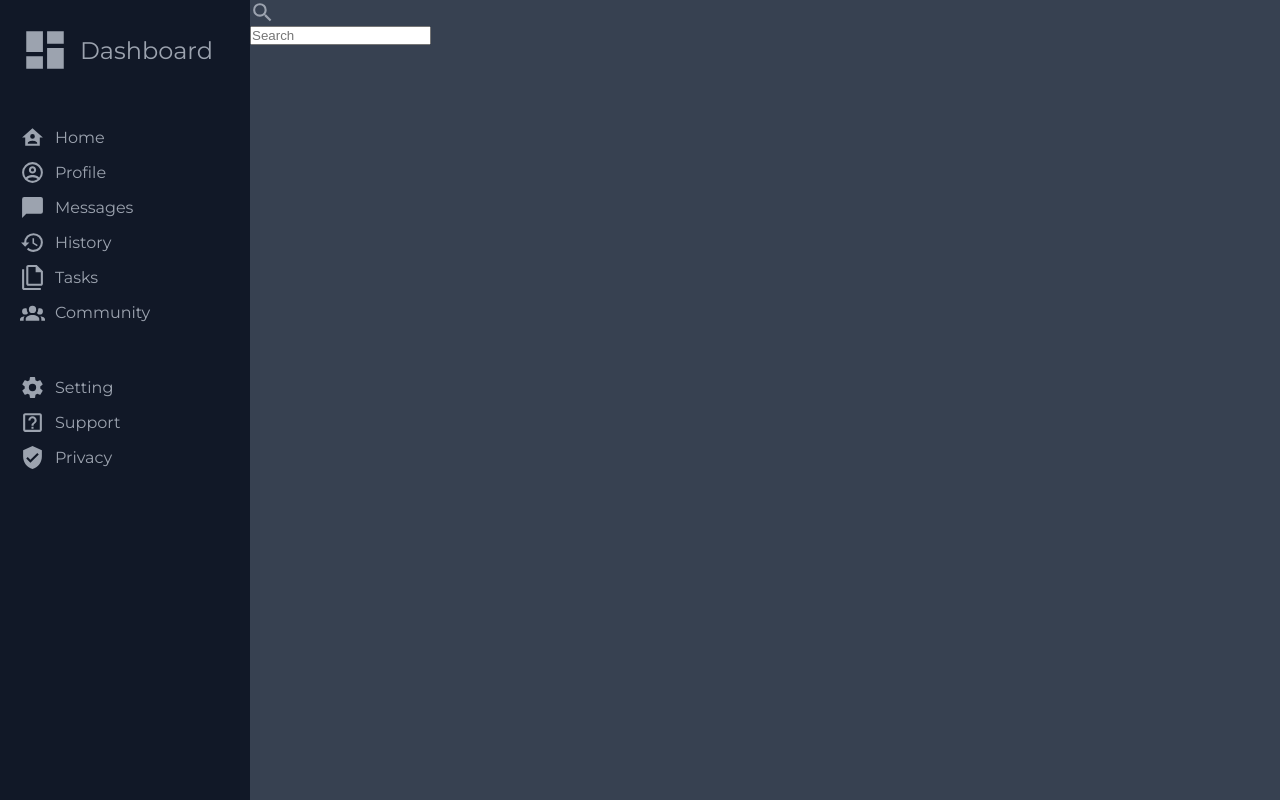
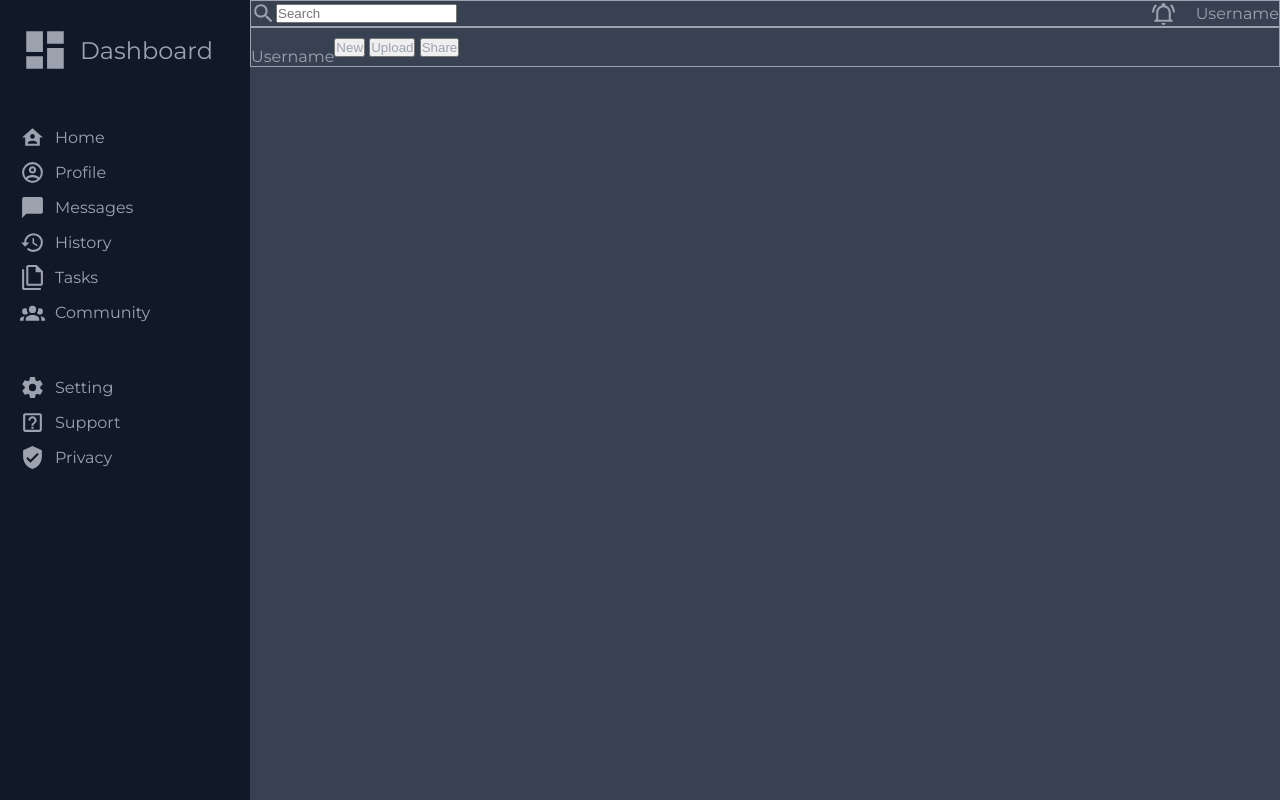
Before and after one commit to nunuynurh/Admin-Dashboard, a plain HTML site: page Index.html in a window 1280 px wide. Drawn offline with Linux system fonts and the light colour scheme; a web font is replaced by a local one.

Commit message:
Added header menus

```diff
--- a/Index.css
+++ b/Index.css
@@ -15,6 +15,7 @@
     margin: 0;
     padding: 0;
     box-sizing: border-box;
+    color: var(--color3);
 }
 
 body {
@@ -76,3 +77,16 @@ nav a:hover {
 nav a svg:hover {
     fill: var(--color4);
 }
+
+header div {
+    border: 1px solid var(--color3);
+    display: flex;
+    align-items: center;
+}
+
+header div:first-child ul {
+    display: flex;
+    align-items: center;
+    gap: 10px;
+    margin-left: auto;
+}
--- a/Index.html
+++ b/Index.html
@@ -35,9 +35,20 @@
             <span><svg xmlns="http://www.w3.org/2000/svg" viewBox="0 0 24 24"><path d="M9.5,3A6.5,6.5 0 0,1 16,9.5C16,11.11 15.41,12.59 14.44,13.73L14.71,14H15.5L20.5,19L19,20.5L14,15.5V14.71L13.73,14.44C12.59,15.41 11.11,16 9.5,16A6.5,6.5 0 0,1 3,9.5A6.5,6.5 0 0,1 9.5,3M9.5,5C7,5 5,7 5,9.5C5,12 7,14 9.5,14C12,14 14,12 14,9.5C14,7 12,5 9.5,5Z" /></svg></span>
             <input type="text" placeholder="Search">
             <ul>
-                <li><a href=""><span></span></a></li>
-                <li><a href=""></a></li>
-                <li><a href=""></a></li>
+                <li><a href=""><span><svg xmlns="http://www.w3.org/2000/svg" viewBox="0 0 24 24"><path d="M10,21H14A2,2 0 0,1 12,23A2,2 0 0,1 10,21M21,19V20H3V19L5,17V11C5,7.9 7.03,5.17 10,4.29C10,4.19 10,4.1 10,4A2,2 0 0,1 12,2A2,2 0 0,1 14,4C14,4.1 14,4.19 14,4.29C16.97,5.17 19,7.9 19,11V17L21,19M17,11A5,5 0 0,0 12,6A5,5 0 0,0 7,11V18H17V11M19.75,3.19L18.33,4.61C20.04,6.3 21,8.6 21,11H23C23,8.07 21.84,5.25 19.75,3.19M1,11H3C3,8.6 3.96,6.3 5.67,4.61L4.25,3.19C2.16,5.25 1,8.07 1,11Z" /></svg></span></a></li>
+                <li><a href=""><img src="" alt=""></a></li>
+                <li><a href="">Username</a></li>
+            </ul>
+        </div>
+        <div>
+            <ul>
+                <li><img src="" alt=""></li>
+                <li>Username</li>
+            </ul>
+            <ul>
+                <button>New</button>
+                <button>Upload</button>
+                <button>Share</button>
             </ul>
         </div>
 
```
